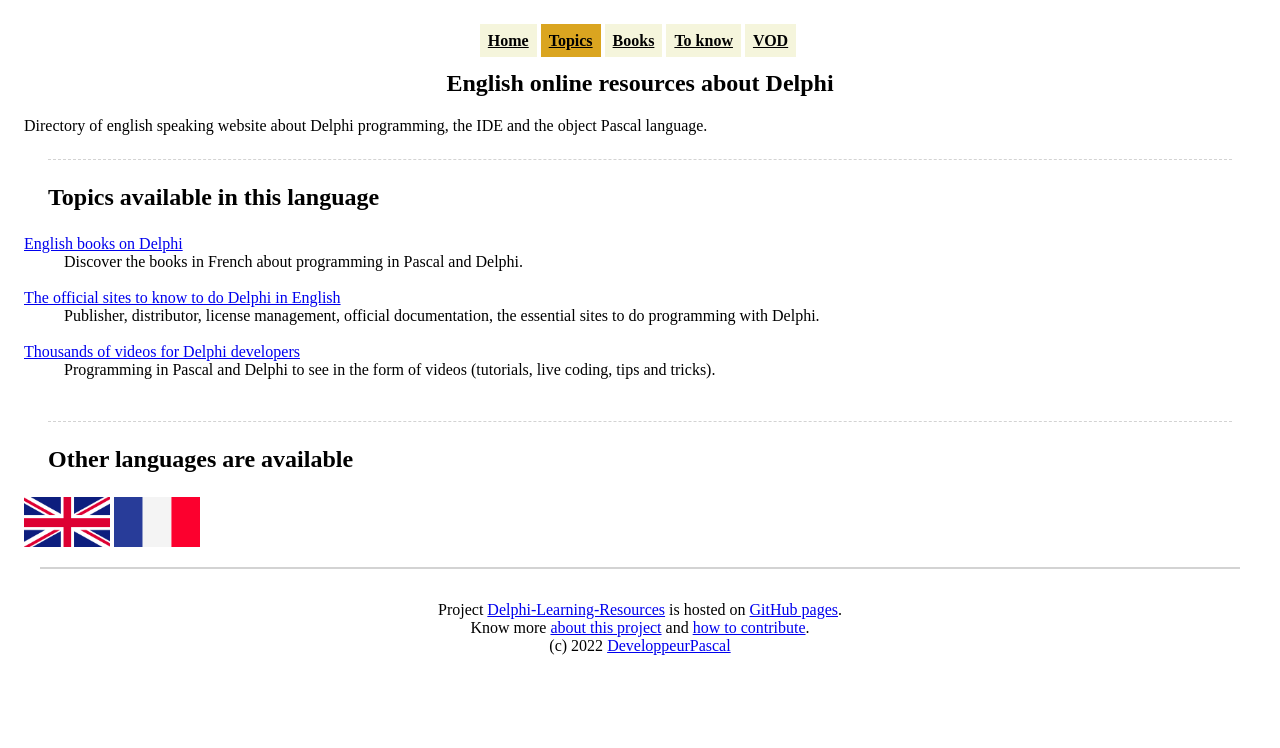
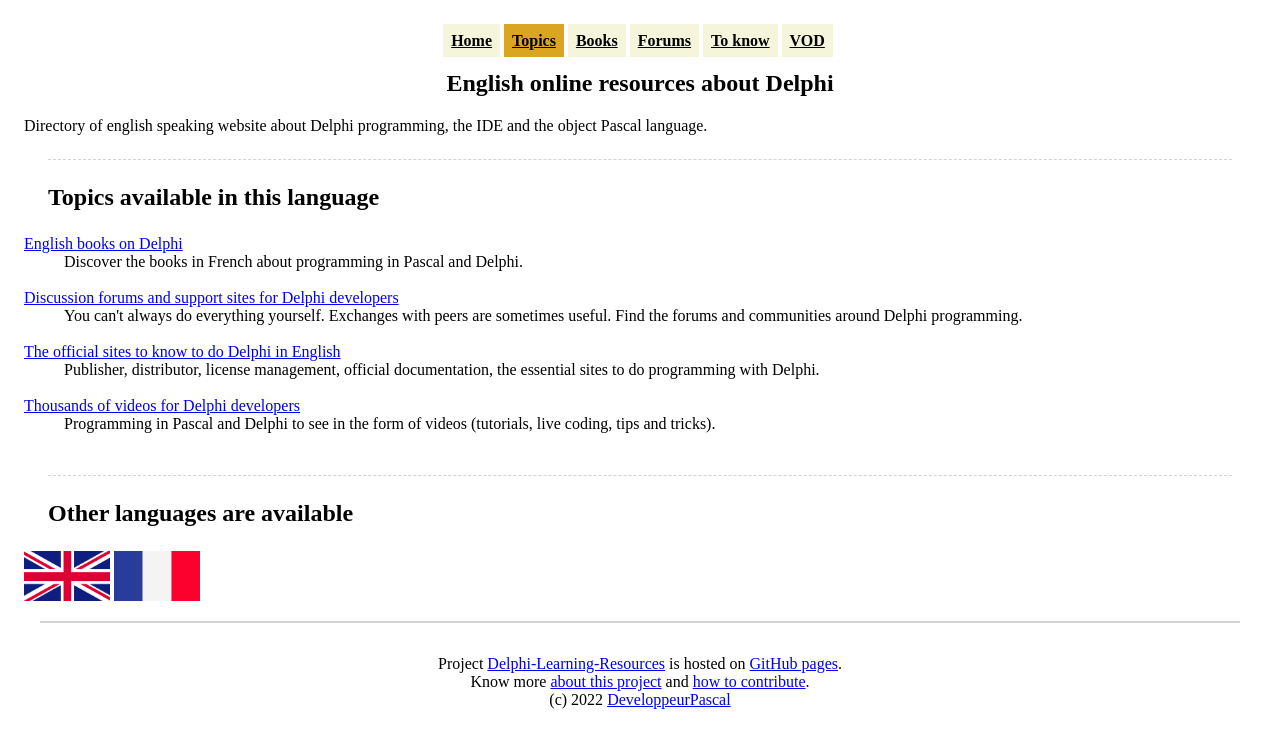
Before and after one commit to DeveloppeurPascal/Delphi-Learning-Resources, a Jekyll site: the page built from _data_languages/en.md, in a window 1280 px wide. Shown: the top 748 px of the page. Built offline with Jekyll 4.4.1, drawn with Linux system fonts in a browser that asks for light colours.

Commit message:
edited and added community topic for FR/EN/DE

```diff
--- /dev/null
+++ b/_data_topics/en-community.md
@@ -0,0 +1,8 @@
+---
+lang: en
+family: community
+topic_name: Forums
+title: Discussion forums and support sites for Delphi developers
+summary: You can't always do everything yourself. Exchanges with peers are sometimes useful. Find the forums and communities around Delphi programming.
+---
+You can't always do everything yourself. Exchanges with peers are sometimes useful. Find the forums and communities around Delphi programming.
```
Also changed, not shown: _data_topics/de-community.md (added, +8 -0 lines), _data_topics/fr-community.md (+2 -2 lines).
